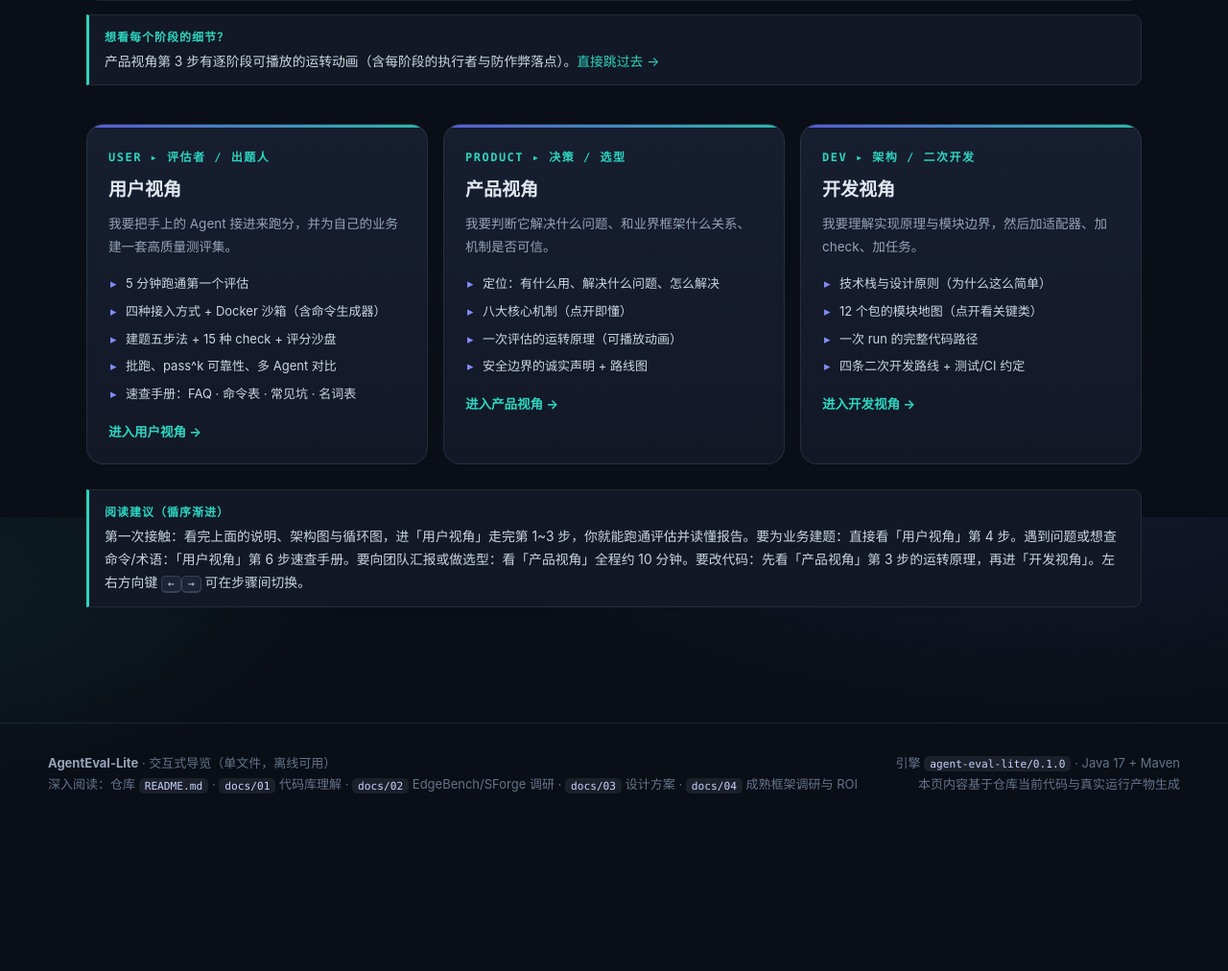
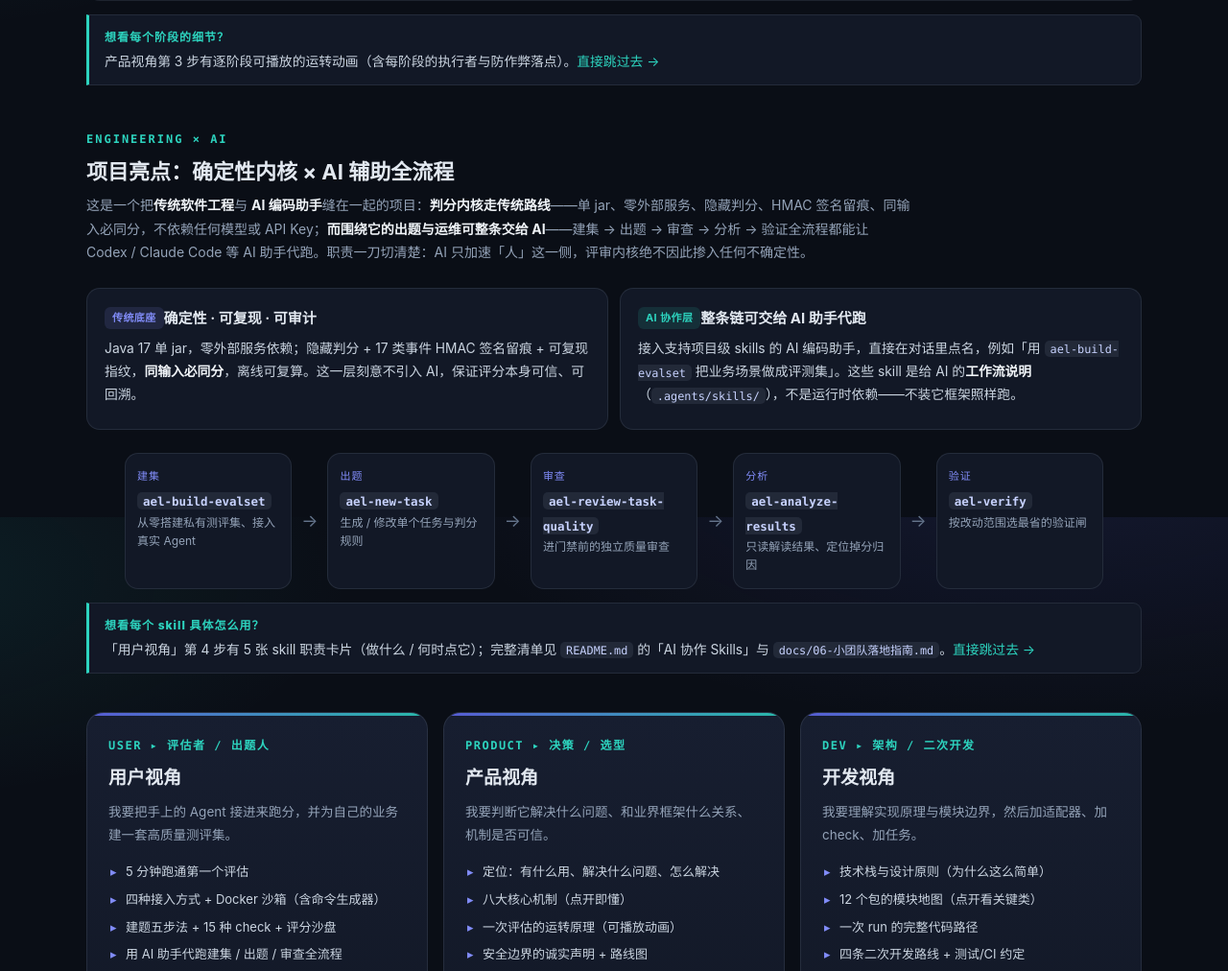
Before and after one commit to shiyongyin/agent-eval-lite, a plain HTML site: page docs/05-交互式导览.html in a window 1280 px wide. Shown: the part 2661-3673 px from the top of the page at 96% size. Before the commit the page ends 3534 px from the top, so only its background shows below. Drawn offline with Linux system fonts and the light colour scheme.

Commit message:
fix(docs): 更新交互式导览页，增加项目亮点说明
在05-交互式导览.html中新增“工程×AI”项目亮点板块，突出确定性内核与AI辅助全流程的职责划分，帮助用户快速理解项目设计理念。

```diff
--- a/docs/05-交互式导览.html
+++ b/docs/05-交互式导览.html
@@ -602,6 +602,34 @@ details.acc .accbody p,details.acc .accbody li{font-size:13.8px;color:#cbd5e1}
         <div class="note"><span class="nt t-info">想看每个阶段的细节？</span>产品视角第 3 步有逐阶段可播放的运转动画（含每阶段的执行者与防作弊落点）。<a href="#" data-jump="product:2">直接跳过去 →</a></div>
       </div>
 
+      <!-- ===== 总览 · 项目亮点：传统工程 × AI 辅助 ===== -->
+      <div class="ovsec">
+        <h2><span class="ok">ENGINEERING × AI</span>项目亮点：确定性内核 × AI 辅助全流程</h2>
+        <p class="od">这是一个把<b>传统软件工程</b>与 <b>AI 编码助手</b>缝在一起的项目：<b>判分内核走传统路线</b>——单 jar、零外部服务、隐藏判分、HMAC 签名留痕、同输入必同分，不依赖任何模型或 API Key；<b>而围绕它的出题与运维可整条交给 AI</b>——建集 → 出题 → 审查 → 分析 → 验证全流程都能让 Codex / Claude Code 等 AI 助手代跑。职责一刀切清楚：AI 只加速「人」这一侧，评审内核绝不因此掺入任何不确定性。</p>
+        <div class="grid g2">
+          <div class="card tight">
+            <h4><span class="badge b-frame">传统底座</span>确定性 · 可复现 · 可审计</h4>
+            <p>Java 17 单 jar，零外部服务依赖；隐藏判分 + 17 类事件 HMAC 签名留痕 + 可复现指纹，<b>同输入必同分</b>，离线可复算。这一层刻意不引入 AI，保证评分本身可信、可回溯。</p>
+          </div>
+          <div class="card tight">
+            <h4><span class="badge b-agent">AI 协作层</span>整条链可交给 AI 助手代跑</h4>
+            <p>接入支持项目级 skills 的 AI 编码助手，直接在对话里点名，例如「用 <code>ael-build-evalset</code> 把业务场景做成评测集」。这些 skill 是给 AI 的<b>工作流说明</b>（<code>.agents/skills/</code>），不是运行时依赖——不装它框架照样跑。</p>
+          </div>
+        </div>
+        <div class="loopstrip" style="margin-top:6px">
+          <div class="lnode"><div class="ln">建集</div><div class="lt"><code>ael-build-evalset</code></div><div class="ld">从零搭建私有测评集、接入真实 Agent</div></div>
+          <div class="larrow">→</div>
+          <div class="lnode"><div class="ln">出题</div><div class="lt"><code>ael-new-task</code></div><div class="ld">生成 / 修改单个任务与判分规则</div></div>
+          <div class="larrow">→</div>
+          <div class="lnode"><div class="ln">审查</div><div class="lt"><code>ael-review-task-quality</code></div><div class="ld">进门禁前的独立质量审查</div></div>
+          <div class="larrow">→</div>
+          <div class="lnode"><div class="ln">分析</div><div class="lt"><code>ael-analyze-results</code></div><div class="ld">只读解读结果、定位掉分归因</div></div>
+          <div class="larrow">→</div>
+          <div class="lnode"><div class="ln">验证</div><div class="lt"><code>ael-verify</code></div><div class="ld">按改动范围选最省的验证闸</div></div>
+        </div>
+        <div class="note"><span class="nt t-info">想看每个 skill 具体怎么用？</span>「用户视角」第 4 步有 5 张 skill 职责卡片（做什么 / 何时点它）；完整清单见 <code>README.md</code> 的「AI 协作 Skills」与 <code>docs/06-小团队落地指南.md</code>。<a href="#" data-jump="user:3">直接跳过去 →</a></div>
+      </div>
+
       <div class="rolecards">
         <div class="rolecard" data-go="user">
           <div class="rc-ico">USER ▸ 评估者 / 出题人</div>
@@ -611,6 +639,7 @@ details.acc .accbody p,details.acc .accbody li{font-size:13.8px;color:#cbd5e1}
             <li>5 分钟跑通第一个评估</li>
             <li>四种接入方式 + Docker 沙箱（含命令生成器）</li>
             <li>建题五步法 + 15 种 check + 评分沙盘</li>
+            <li>用 AI 助手代跑建集 / 出题 / 审查全流程</li>
             <li>批跑、pass^k 可靠性、多 Agent 对比</li>
             <li>速查手册：FAQ · 命令表 · 常见坑 · 名词表</li>
           </ul>
```
